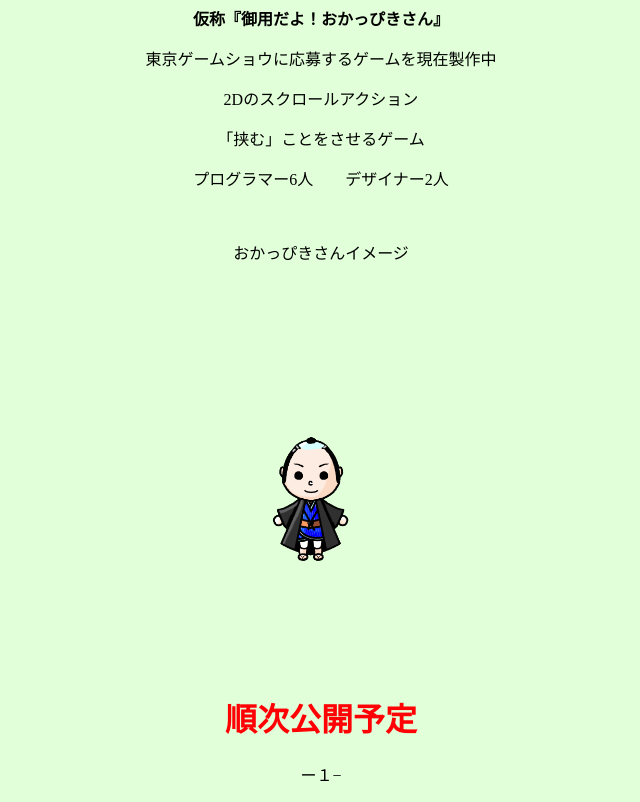
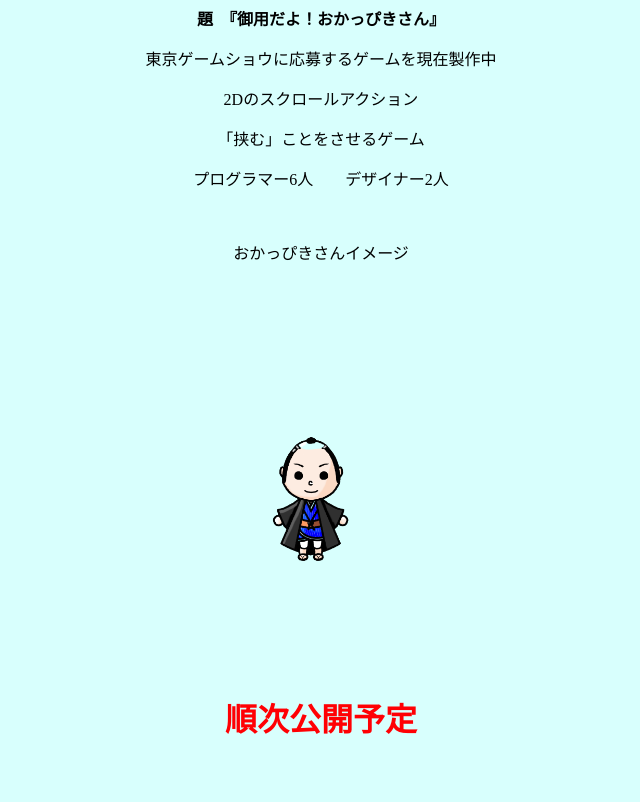
Before and after one commit to 193K/PORTFOLIO, a plain HTML site: page okappiki.html in a window 1280 px wide. Shown: the part 80-882 px from the top of the page, without its empty margins (319-959 px from the left). Drawn offline with Linux system fonts and the light colour scheme.

Commit message:
Add files via upload

```diff
--- a/okappiki.html
+++ b/okappiki.html
@@ -8,7 +8,7 @@ body,td,th {
 	color: #000000;
 }
 body {
-	background-color: #E1FFD8;
+	background-color: #D8FFFD;
 	text-align: center;
 }
 </style>
@@ -18,7 +18,7 @@ body {
 <blockquote>
   <h1 style="color: #FFC441; font-family: Georgia, 'Times New Roman', Times, serif;"><span style="text-align: center">TEAM4</span></h1>
 </blockquote>
-<p><span style="text-align: center"><strong>仮称『御用だよ！おかっぴきさん』</strong></span></p>
+<p><span style="text-align: center"><strong>題　『御用だよ！おかっぴきさん』</strong></span></p>
 <p style="text-align: center">東京ゲームショウに応募するゲームを現在製作中</p>
 <p style="text-align: center">2Dのスクロールアクション</p>
 <p style="text-align: center">「挟む」ことをさせるゲーム</p>
@@ -28,6 +28,6 @@ body {
 <h1>&nbsp;</h1>
 <p><img src="okappiki.png" width="229" height="325" alt=""/></p>
 <h1><span style="color: #FF0004">順次公開</span><span style="color: #FF0004">予定</span></h1>
-<p>ー１−</p>
+<p>&nbsp;</p>
 </body>
 </html>
```
